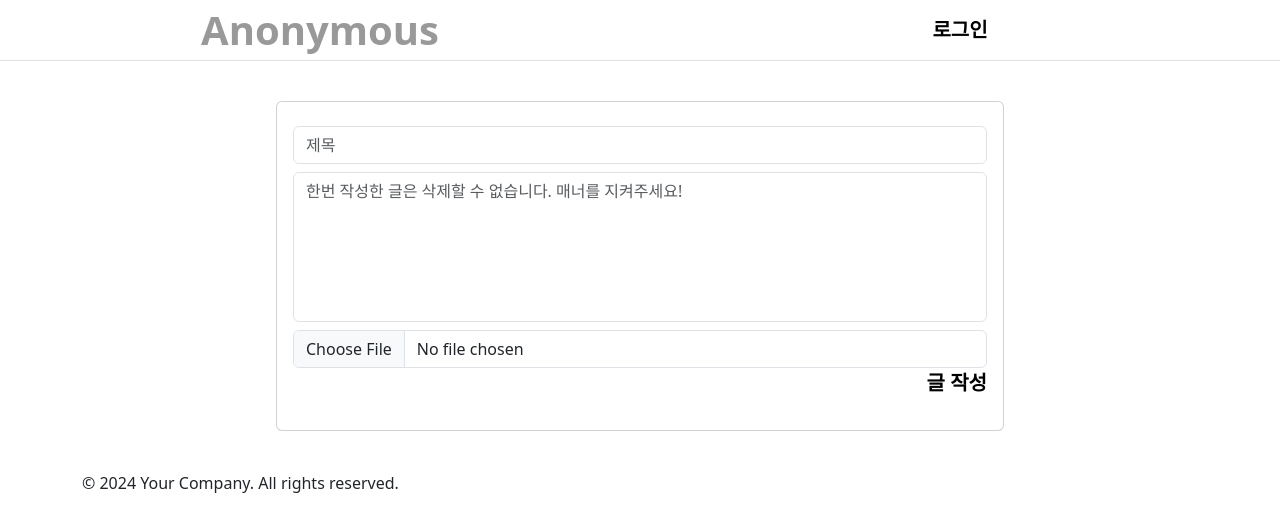
After one commit to hayannn/Django-anonymous, a Django app: template templates/page/post_write.html in a window 1280 px wide. The commit adds this page. Shown: the top 532 px of the page. Run offline with Django 3.2, Linux system fonts and the light colour scheme; the template is opened without the code that fills it, so the values that code supplies are empty.

Commit message:
feat: 20강 프론트엔드 게시판 글쓰기 form 구현

```diff
--- a/anonymous/urls.py
+++ b/anonymous/urls.py
@@ -1,10 +1,11 @@
 from django.urls import path
-from board.views import board
+from board.views import board, post_write
 from user.views import signin, signup, sign_out
 
 urlpatterns = [
     path("", board, name="board"),
     path("user/signin", signin, name = "signin"),
     path("user/signup", signup, name="signup"),
-    path("user/signout", sign_out, name="signout")
+    path("user/signout", sign_out, name="signout"),
+    path("post/write", post_write, name="post_write")
 ]
--- a/board/views.py
+++ b/board/views.py
@@ -20,3 +20,7 @@ def board(request):
             "search_text":search_text,
         }
         return render(request, 'page/index.html', context=context)
+
+def post_write(request):
+    if request.method=="GET":
+        return render(request, "page/post_write.html")
--- a/templates/component/nav.html
+++ b/templates/component/nav.html
@@ -9,7 +9,9 @@
         {% if request.user.is_authenticated %}
             <p class="m-0">{{ request.user.nickname }}</p>
             <a class="text-decoration-none fs-5"
-            style="font-weight: bold;color: #C60000;">글쓰기</a>
+            style="font-weight: bold;color: #C60000;"
+            href="{% url 'post_write' %}"
+            >글쓰기</a>
             <a class="text-decoration-none fs-5"
             style="font-weight: bold;color: black;"
             href="{% url 'signout' %}"
--- /dev/null
+++ b/templates/page/post_write.html
@@ -0,0 +1,23 @@
+{% extends 'common/base.html' %}
+
+{% block content %}
+<div class="card">
+    <div class="card-body text-end">
+        <form method="post" enctype="multipart/form-data">
+            {% csrf_token %}
+            <input class="form-control my-2" type="text" name="title" placeholder="제목">
+            <textarea
+            style="height: 150px; resize: none;"
+            class="form-control my-2"
+            name="content"
+            placeholder="한번 작성한 글은 삭제할 수 없습니다. 매너를 지켜주세요!"
+            ></textarea>
+
+            <input class="form-control" type="file" name="img" accept="image/*">
+
+            <a class="text-decoration-none fs-5 my-2"
+            style="font-weight: bold;color: black;">글 작성</a>
+        </form>
+    </div>
+</div>
+{% endblock %}
```
